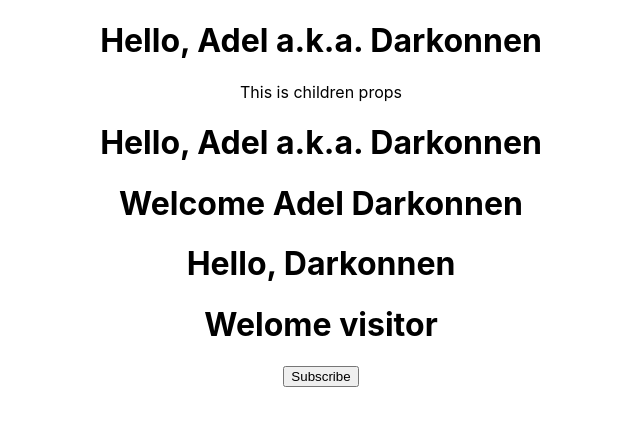
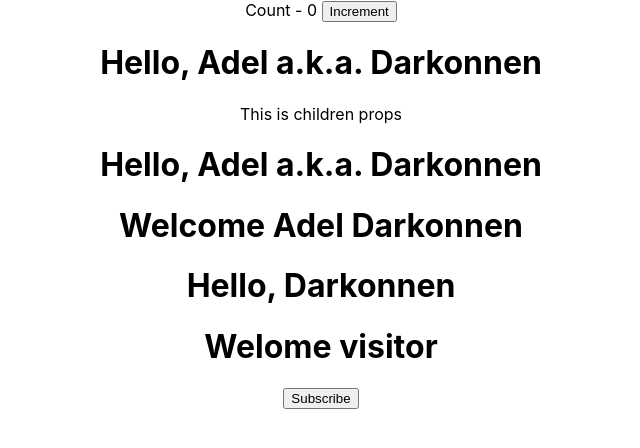
Before and after one commit to Adel-Cabrera/RJS, a React (Create React App) app: page / in a window 1280 px wide. Shown: the top 448 px of the page, without its empty margins (319-959 px from the left). Built offline with nearby package versions, Linux system fonts and the light colour scheme.

Commit message:
set state

```diff
--- a/src/App.js
+++ b/src/App.js
@@ -4,11 +4,13 @@ import { Greet } from './components/Greet';
 import Welcome from './components/Welcome';
 import Hello from './components/Hello'
 import Message from './components/Message'
+import Counter from './components/Counter'
 
 class App extends Component {
   render(){
   return (
     <div className="App">
+      <Counter />
       < Greet name = "Adel" heroName = "Darkonnen" >
       <p> This is children props </p>
       </Greet>
--- /dev/null
+++ b/src/components/Counter.js
@@ -0,0 +1,56 @@
+import React, {
+  Component
+} from 'react';
+
+class Counter extends Component {
+
+  constructor(props) {
+    super(props);
+    this.state = {
+      count: 0
+    };
+  }
+
+  increment() {
+
+    // this.setState({
+    //   count : this.state.count + 1
+    // }, () => {
+    //   console.log('Callback value', this.state.count);
+    // });
+
+    this.setState(prevState => ({
+      count: prevState.count + 1
+    }), () => {
+      console.log('Callback value', this.state.count);
+    });
+    console.log(this.state.count);
+  }
+
+  incrementFive() {
+    this.increment();
+    this.increment();
+    this.increment();
+    this.increment();
+    this.increment();
+  }
+
+
+  render() {
+    return ( <
+      div >
+      Count - {
+        this.state.count
+      } <
+      button onClick = {
+        () => this.incrementFive()
+      } > Increment < /button>
+
+      <
+      /div>
+    );
+  }
+
+}
+
+export default Counter;
```
